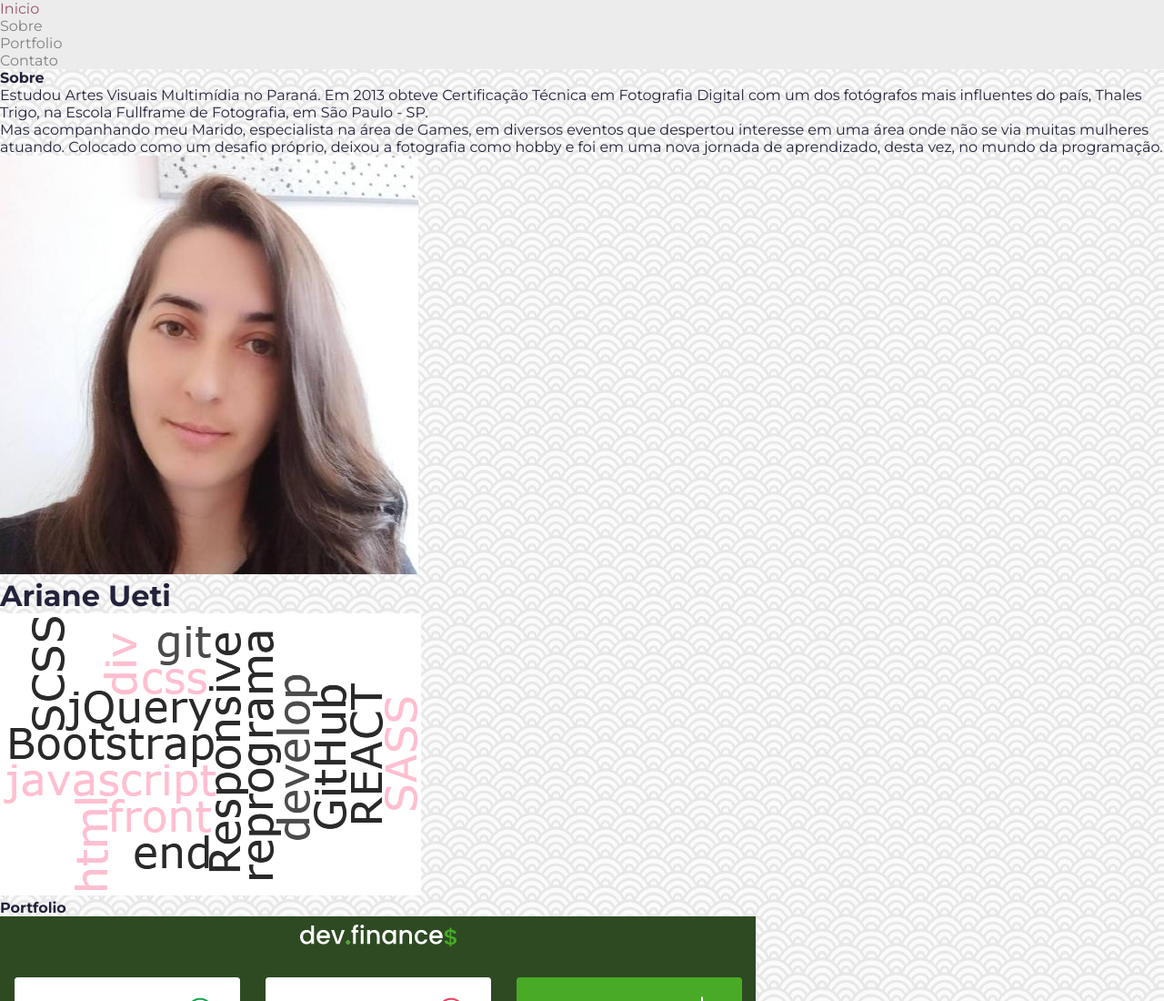
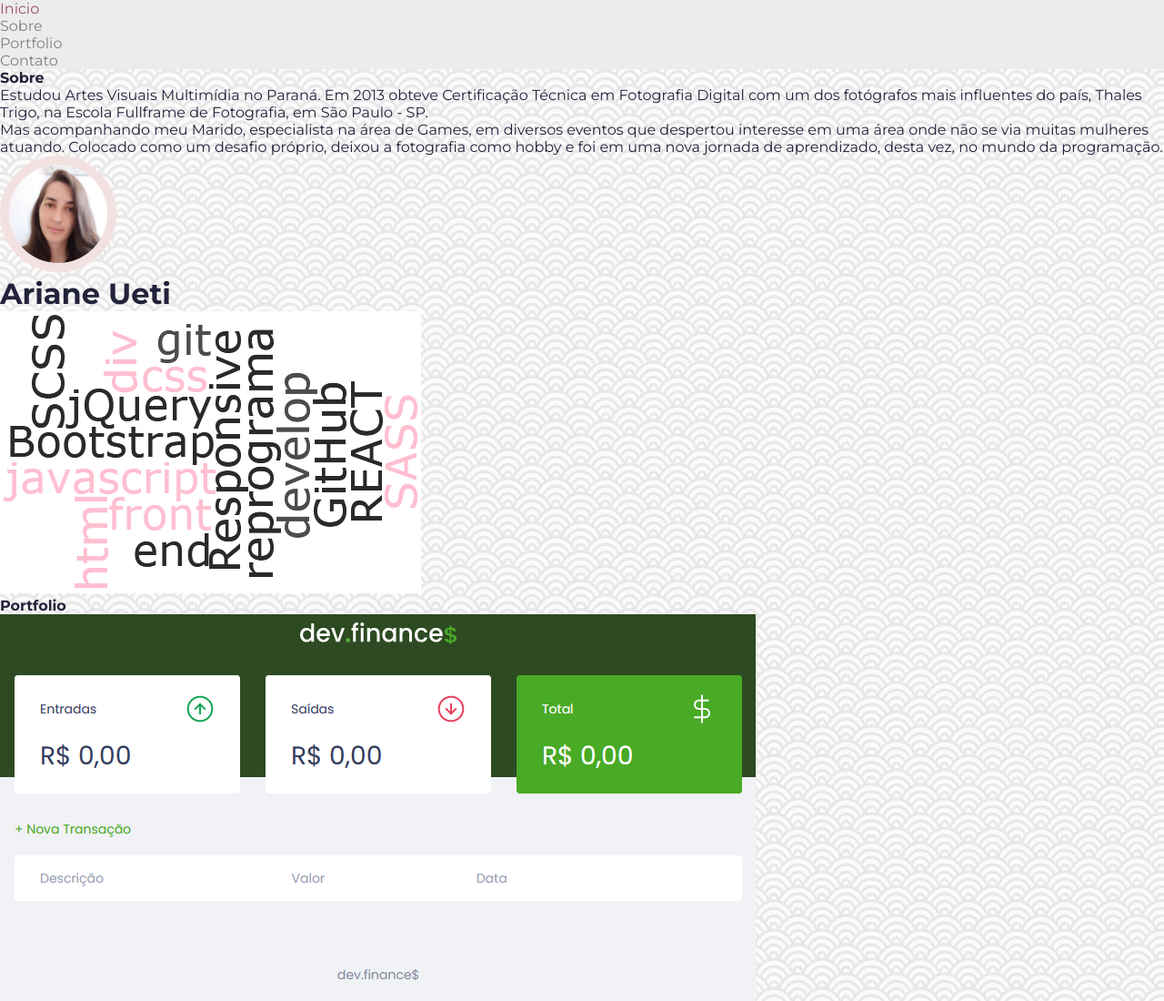
Before and after one commit to uetiari/uetiari.github.io, a plain HTML site: page index.html in a window 1280 px wide. Shown: the top 1100 px of the page at 91% size. Drawn offline with Linux system fonts and the light colour scheme.

Commit message:
Formatado foto de perfil

```diff
--- a/index.html
+++ b/index.html
@@ -44,7 +44,7 @@
         </p>
     </div>
     <div class="profile">
-        <img class="align-self-center mr-3 img-fluid rounded float-right rounded-circle" src="assets/img/perfil.jpeg"
+        <img class="profile_photo" src="assets/img/perfil.jpeg"
             alt="Foto de Ariane Ueti">
             <h1>Ariane Ueti</h1>
     </div>
--- a/style.css
+++ b/style.css
@@ -45,3 +45,9 @@ a:hover {
   background-color: #ececec;
   width: 100%;
 }
+
+.profile_photo{
+  width: 10%;
+  border-radius: 50%;
+  border: 10px solid #f3e1e1ff;
+}
```
